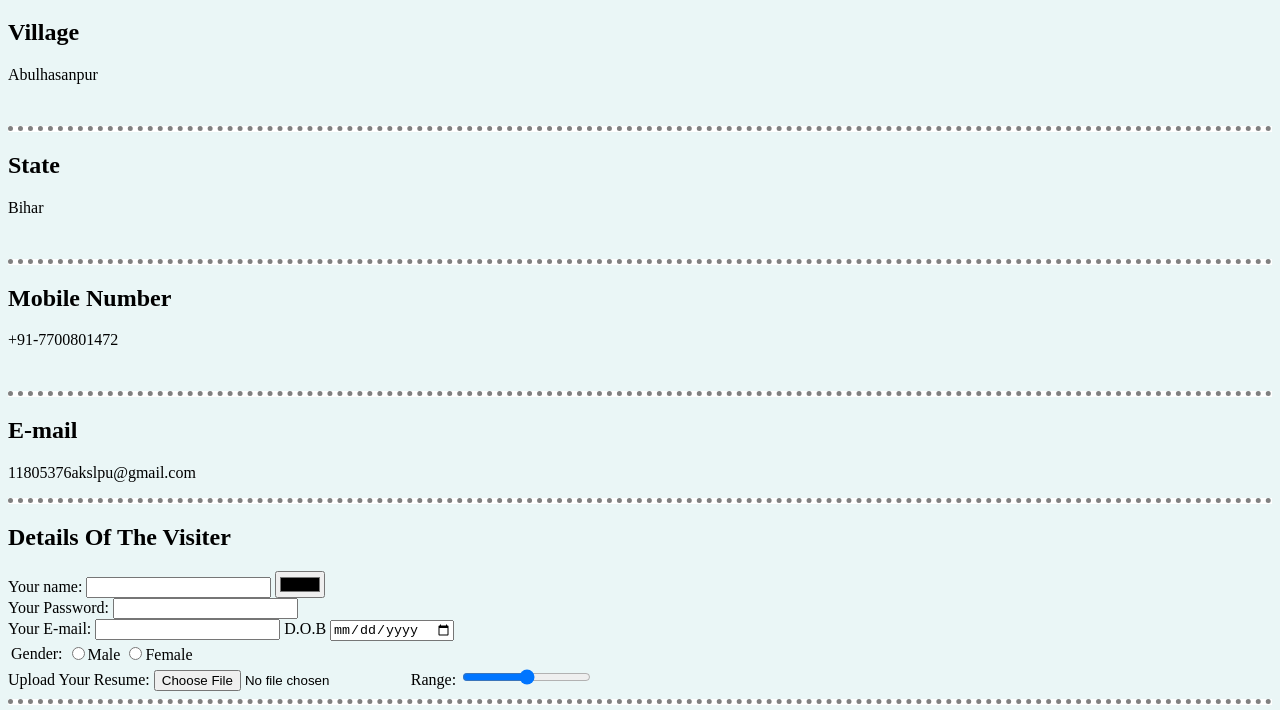
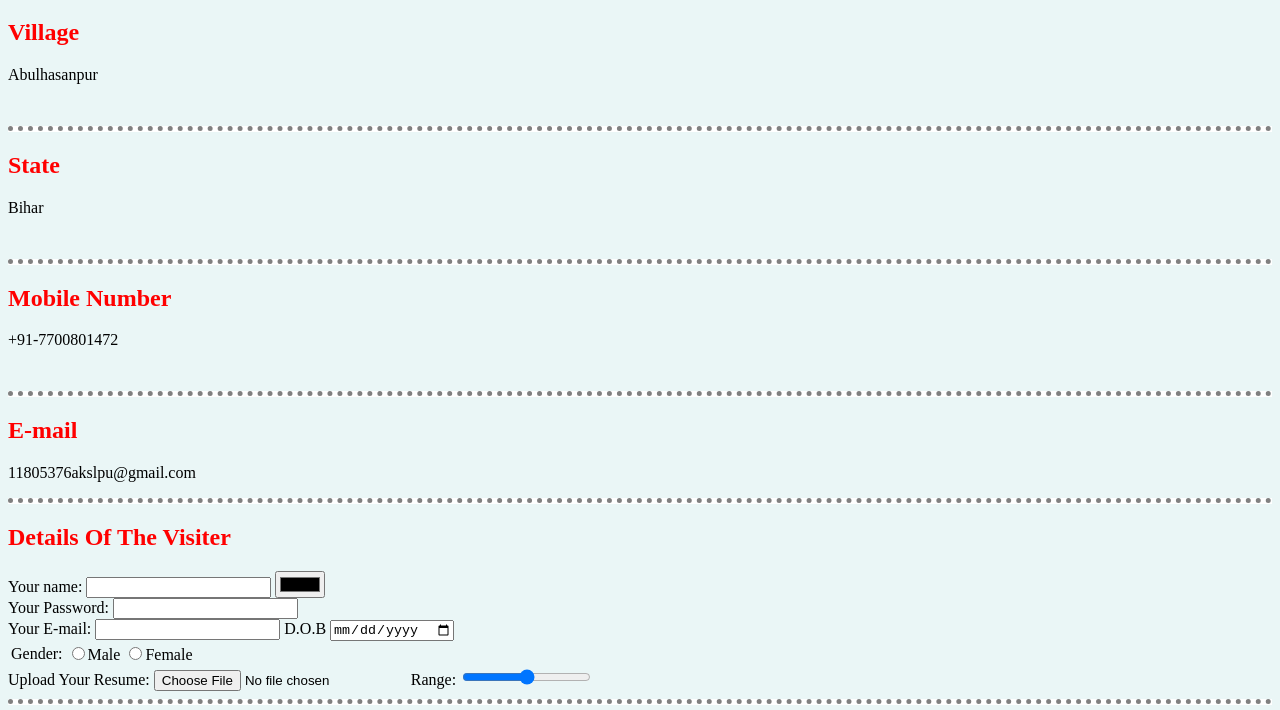
Before and after one commit to AVNISHAKS927/CV-HTML, a plain HTML site: page contact.html in a window 1280 px wide. Shown: the part 61-771 px from the top of the page. Drawn offline with Linux system fonts and the light colour scheme.

Commit message:
Update style.css

```diff
--- a/css/style.css
+++ b/css/style.css
@@ -15,3 +15,5 @@ h1{
 h3{
   color: red;
 }
+h2{
+  color:red;}
```
